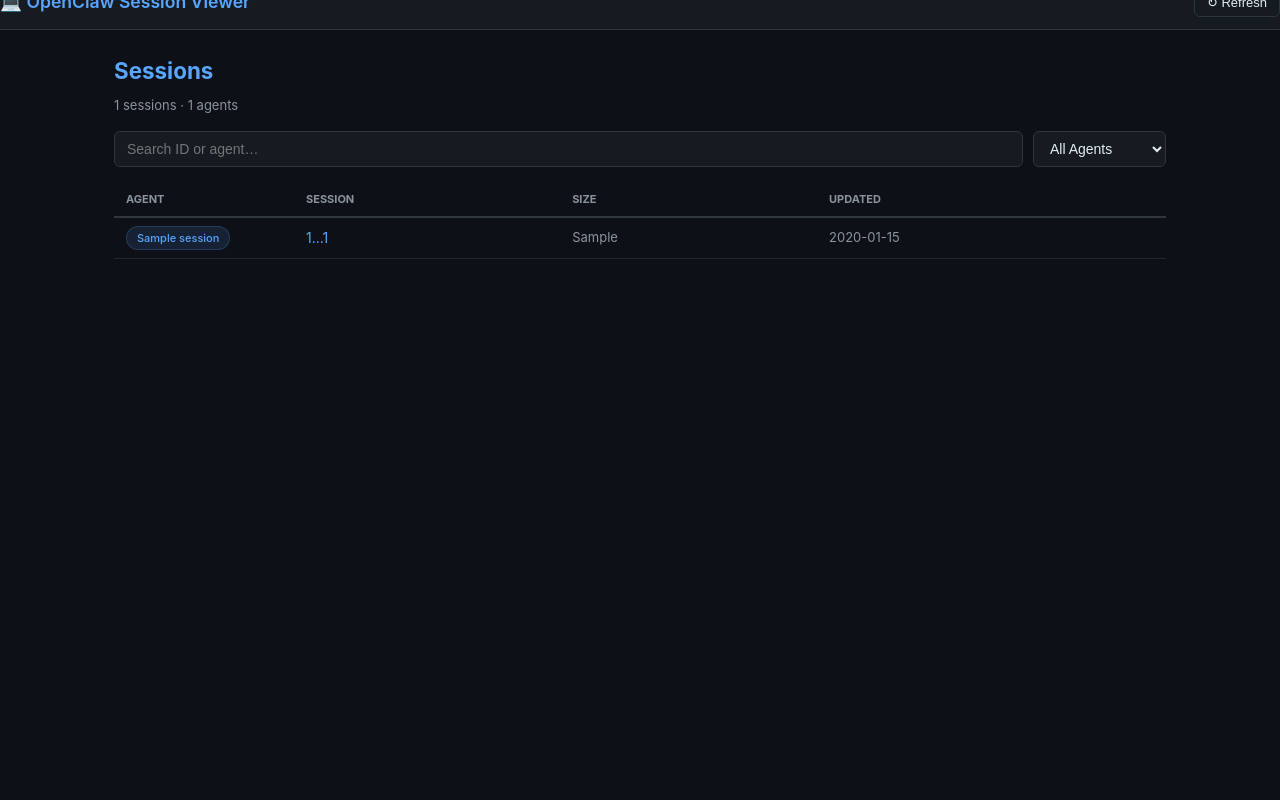
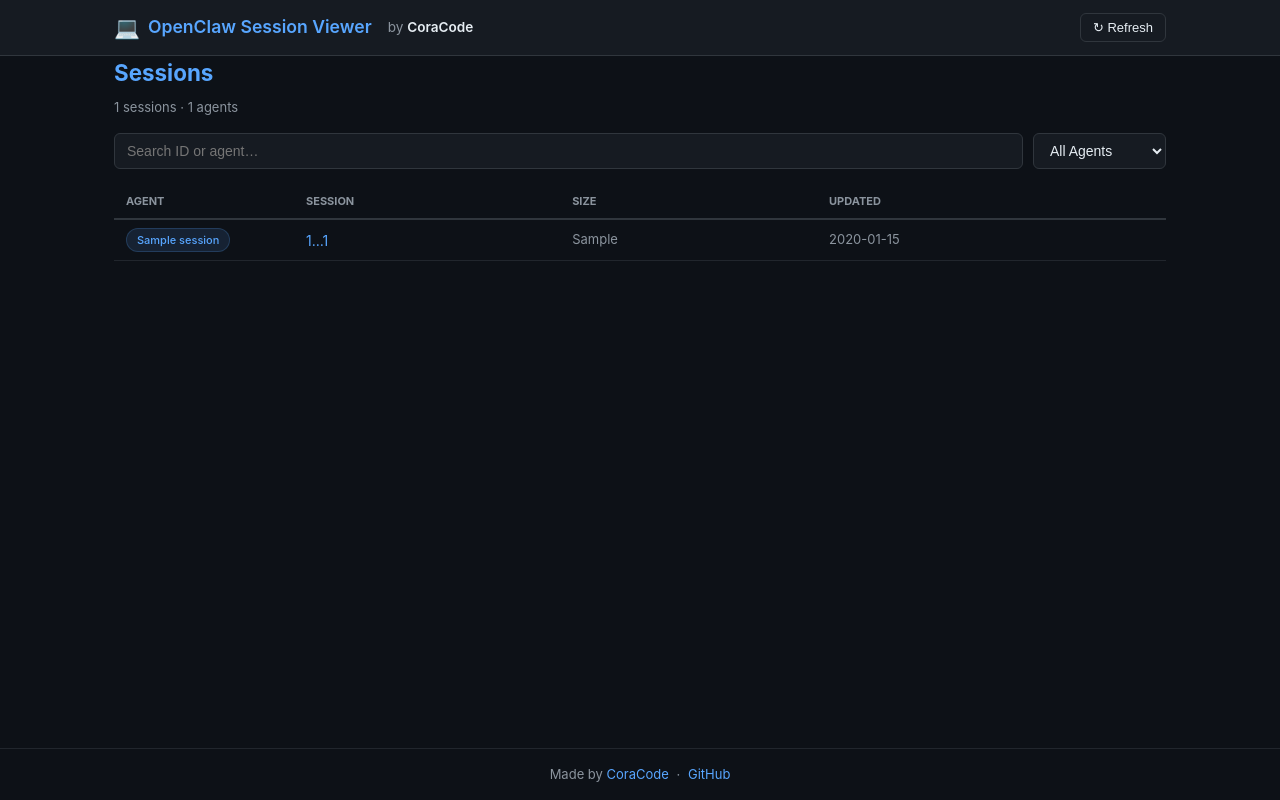
Before and after one commit to CoraCodeDev/oc-session-viewer, a Flask app: template templates/index.html in a window 1280 px wide. Run offline with Flask 3, Linux system fonts and the light colour scheme; the template is opened without the code that fills it: most values are stand-ins (such as "Sample title", 1, 10 or a date in 2020).

Commit message:
fix: header overflow, add CoraCode branding and footer
- Fix header bar overflow (removed negative margins, proper container layout)
- Add CoraCode branding: 'by CoraCode' in header bar
- Add footer with CoraCode link (coracode.co.uk) and GitHub link
- Header bar is now a clickable link to coracode.co.uk

Co-authored-by: CoraCode <openclaw@davek.dev>

```diff
--- a/static/css/style.css
+++ b/static/css/style.css
@@ -6,32 +6,62 @@ body {
   background: #0d1117;
   color: #e6edf3;
   line-height: 1.5;
+  min-height: 100vh;
+  display: flex;
+  flex-direction: column;
 }
 
 a { color: #58a6ff; text-decoration: none; }
 a:hover { text-decoration: underline; }
 
-.container { max-width: 1100px; margin: 0 auto; padding: 0 24px; }
+.container { max-width: 1100px; margin: 0 auto; padding: 0 24px; width: 100%; }
 .container--narrow { max-width: 900px; }
 
 /* ── Header Bar ────────────────────────────────────────────────── */
 .header-bar {
   background: #161b22;
   border-bottom: 1px solid #30363d;
-  padding: 12px 24px;
+  padding: 12px 0;
   display: flex;
   align-items: center;
-  justify-content: space-between;
-  margin: -24px -24px 24px -24px;
 }
 
-.header-bar__title {
+.header-bar .container {
+  display: flex;
+  align-items: center;
+  gap: 16px;
+}
+
+.header-bar__brand {
+  display: flex;
+  align-items: center;
+  gap: 8px;
+  color: #58a6ff;
   font-size: 1.1rem;
   font-weight: 600;
-  color: #58a6ff;
+  text-decoration: none;
 }
 
-.header-bar__actions { display: flex; align-items: center; gap: 8px; }
+.header-bar__brand:hover { text-decoration: none; }
+
+.header-bar__icon { font-size: 1.3rem; }
+
+.header-bar__byline {
+  font-size: 0.85rem;
+  color: #8b949e;
+}
+
+.header-bar__byline strong {
+  color: #e6edf3;
+  font-weight: 600;
+}
+
+.header-bar__actions {
+  margin-left: auto;
+  display: flex;
+  align-items: center;
+  gap: 8px;
+}
 
 /* ── Buttons ───────────────────────────────────────────────────── */
 .btn {
@@ -338,6 +368,20 @@ tr:hover td { background: #161b22; }
 .sessions-table th:first-child { width: 180px; }
 .sessions-table td:first-child { white-space: nowrap; }
 
+/* ── Footer ────────────────────────────────────────────────────── */
+.footer {
+  text-align: center;
+  padding: 16px 24px;
+  color: #8b949e;
+  font-size: 13px;
+  border-top: 1px solid #21262d;
+  margin-top: auto;
+}
+
+.footer a { color: #58a6ff; }
+.footer a:hover { text-decoration: underline; }
+.footer__sep { margin: 0 4px; }
+
 /* ── Utility ───────────────────────────────────────────────────── */
 .sr-only {
   position: absolute;
--- a/templates/base.html
+++ b/templates/base.html
@@ -9,14 +9,25 @@
 </head>
 <body>
     <div class="header-bar">
-        <span class="header-bar__title">💻 OpenClaw Session Viewer</span>
-        <div class="header-bar__actions">
-            {% block header_actions %}{% endblock %}
+        <div class="container">
+            <a href="https://coracode.co.uk" target="_blank" rel="noopener" class="header-bar__brand">
+                <span class="header-bar__icon">💻</span>
+                <span class="header-bar__name">OpenClaw Session Viewer</span>
+            </a>
+            <span class="header-bar__byline">by <strong>CoraCode</strong></span>
+            <div class="header-bar__actions">
+                {% block header_actions %}{% endblock %}
+            </div>
         </div>
     </div>
     <div class="container{% block container_class %}{% endblock %}">
         {% block content %}{% endblock %}
     </div>
+    <footer class="footer">
+        <span>Made by <a href="https://coracode.co.uk" target="_blank" rel="noopener">CoraCode</a></span>
+        <span class="footer__sep">·</span>
+        <a href="https://github.com/CoraCodeDev/oc-session-viewer" target="_blank" rel="noopener">GitHub</a>
+    </footer>
     {% block scripts %}{% endblock %}
 </body>
 </html>
```
